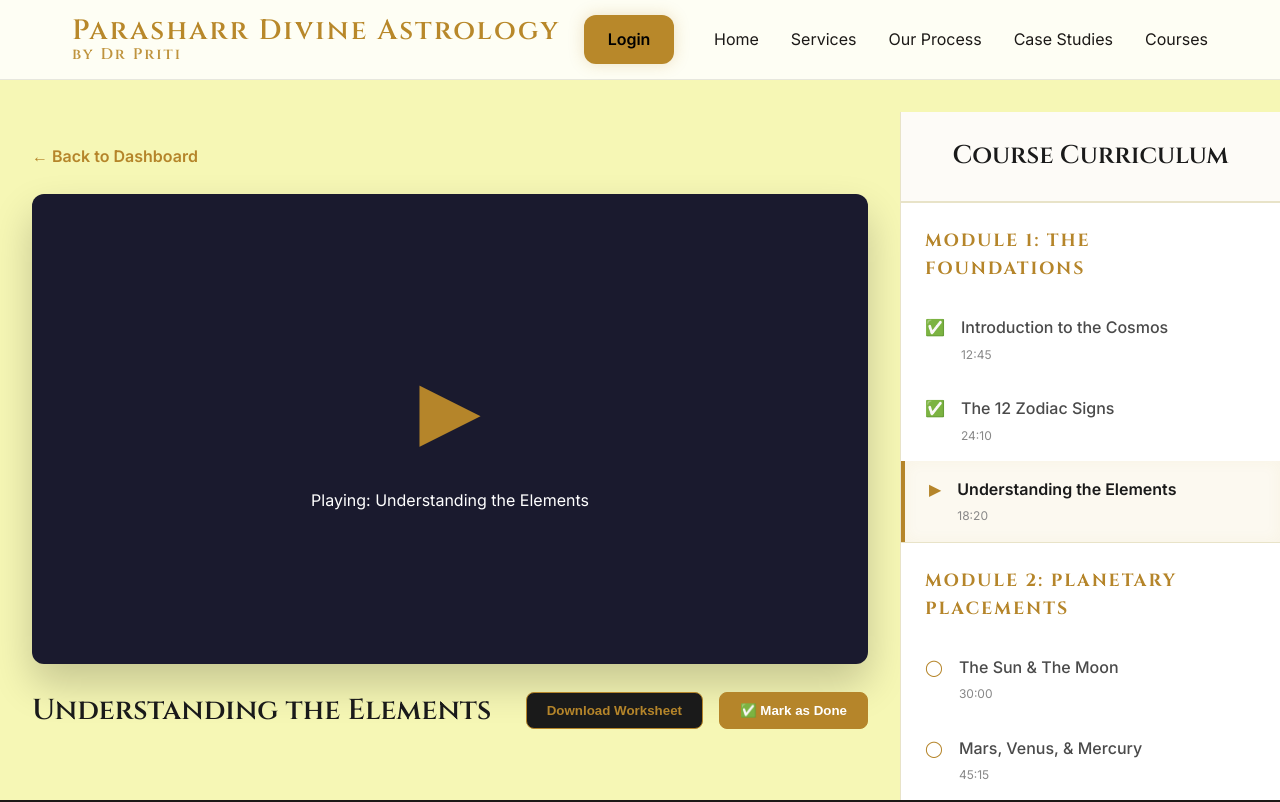
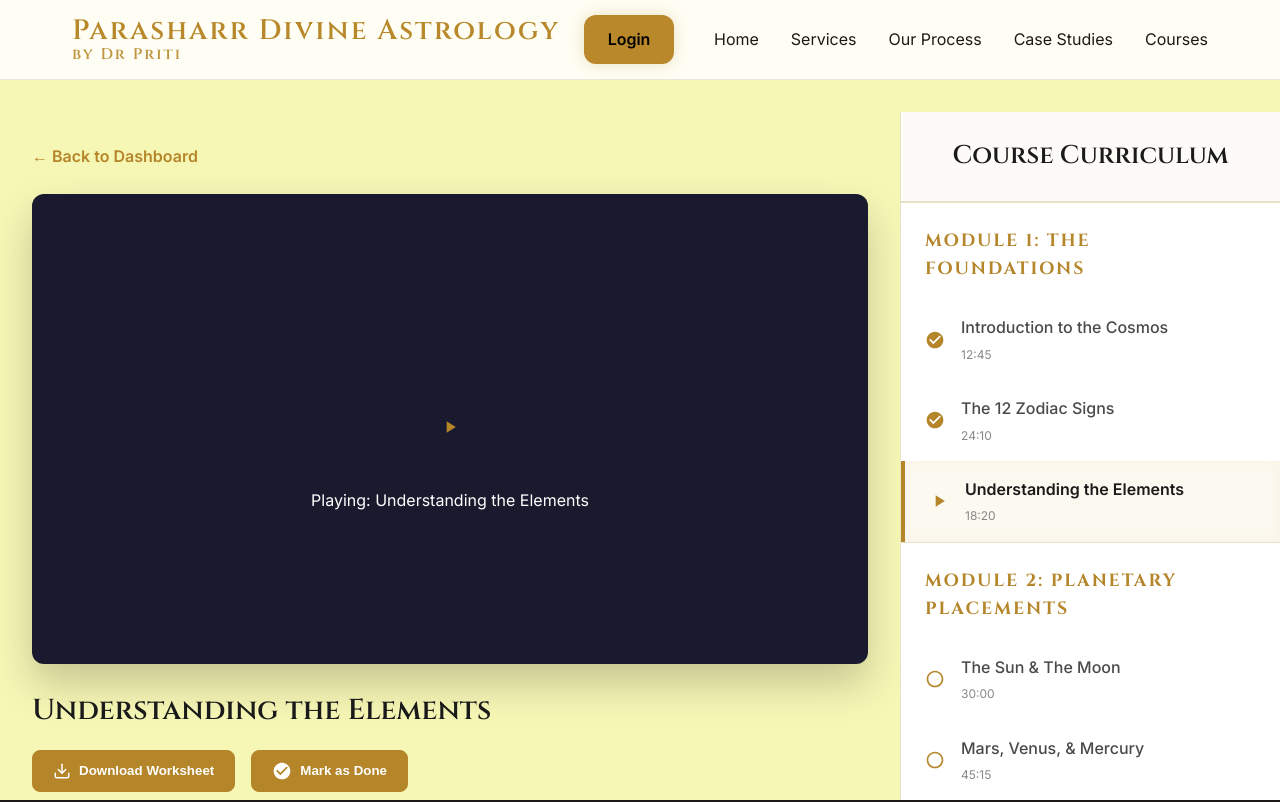
Before and after one commit to yashvashisth16/Astra-Astrology, a Next.js app: page /learn/1 in a window 1280 px wide. Shown: the top 802 px of the page. Built offline with nearby package versions, Linux system fonts and the light colour scheme; no server answers.

Commit message:
Update learning video buttons and SVG icons

```diff
--- a/src/app/courses/page.tsx
+++ b/src/app/courses/page.tsx
@@ -16,7 +16,7 @@ const MOCK_ENROLLED_COURSES = [
 ];
 
 export default function CoursesPage() {
-  const isLoggedIn = <true></true>;
+  const isLoggedIn = true;
   const userName = "Cosmic Student";
 
   //  THE DYNAMIC ALGORITHM: Find the highest enrolled number in the list
--- a/src/app/globals.css
+++ b/src/app/globals.css
@@ -1816,25 +1816,8 @@ body::before {
     gap: 1rem;
 }
 
-/* Black & Gold: Download Button */
-.btn-resources {
-    background-color: #1a1a1a;
-    border: 1px solid #b5852a;
-    color: #b5852a;
-    padding: 10px 20px;
-    border-radius: 8px;
-    font-weight: bold;
-    cursor: pointer;
-    transition: all 0.3s ease;
-}
-
-.btn-resources:hover {
-    background-color: #b5852a;
-    color: #1a1a1a;
-    box-shadow: 0 4px 10px rgba(181, 133, 42, 0.3);
-}
-
-/* Gold & Black: Mark as Done Button */
+/* Golden Buttons for Video Actions */
+.btn-resources,
 .btn-mark-complete {
     background-color: #b5852a;
     border: 1px solid #b5852a;
@@ -1846,6 +1829,7 @@ body::before {
     transition: all 0.3s ease;
 }
 
+.btn-resources:hover,
 .btn-mark-complete:hover {
     background-color: #1a1a1a;
     border-color: #1a1a1a;
--- a/src/app/learn/[CourseId]/page.tsx
+++ b/src/app/learn/[CourseId]/page.tsx
@@ -2,6 +2,11 @@
 
 import React, { useState } from 'react';
 import Link from 'next/link';
+
+// Professional SVG Icons
+const iconPlay = <svg xmlns="http://www.w3.org/2000/svg" width="20" height="20" viewBox="0 0 24 24" fill="currentColor"><path d="M8 5v14l11-7z"/></svg>;
+const iconCompleted = <svg xmlns="http://www.w3.org/2000/svg" width="20" height="20" viewBox="0 0 24 24" fill="currentColor"><path d="M12 2C6.48 2 2 6.48 2 12s4.48 10 10 10 10-4.48 10-10S17.52 2 12 2zm-2 15l-5-5 1.41-1.41L10 14.17l7.59-7.59L19 8l-9 9z"/></svg>;
+const iconPending = <svg xmlns="http://www.w3.org/2000/svg" width="20" height="20" viewBox="0 0 24 24" fill="currentColor"><path d="M12 2C6.48 2 2 6.48 2 12s4.48 10 10 10 10-4.48 10-10S17.52 2 12 2zm0 18c-4.41 0-8-3.59-8-8s3.59-8 8-8 8 3.59 8 8-3.59 8-8 8z"/></svg>;
 
 // MOCK DATA: A full course curriculum
 const MOCK_COURSE = {
@@ -41,7 +46,7 @@ export default function LearnPage() {
 
                 {/* 1. The Video Player Placeholder */}
                 <div className="video-player-box">
-                    <span className="play-icon">▶</span>
+                    <span className="play-icon">{iconPlay}</span>
                     <p>Playing: {activeLesson.title}</p>
                 </div>
 
@@ -50,8 +55,13 @@ export default function LearnPage() {
                     <h1 className="video-title">{activeLesson.title}</h1>
 
                     <div className="video-actions">
-                        <button className="btn-resources"> Download Worksheet</button>
-                        <button className="btn-mark-complete">✅ Mark as Done</button>
+                        <button className="btn-resources" style={{ display: 'inline-flex', alignItems: 'center', gap: '8px' }}>
+                            <svg xmlns="http://www.w3.org/2000/svg" width="18" height="18" viewBox="0 0 24 24" fill="none" stroke="currentColor" strokeWidth="2" strokeLinecap="round" strokeLinejoin="round"><path d="M21 15v4a2 2 0 0 1-2 2H5a2 2 0 0 1-2-2v-4"></path><polyline points="7 10 12 15 17 10"></polyline><line x1="12" y1="15" x2="12" y2="3"></line></svg>
+                            Download Worksheet
+                        </button>
+                        <button className="btn-mark-complete" style={{ display: 'inline-flex', alignItems: 'center', gap: '8px' }}>
+                            {iconCompleted} Mark as Done
+                        </button>
                     </div>
                 </div>
             </div>
@@ -84,8 +94,8 @@ export default function LearnPage() {
                                         //  INTERACTIVITY: Clicking it changes the video!
                                         onClick={() => setActiveLesson(lesson)}
                                     >
-                                        <div className="lesson-status">
-                                            {isPlaying ? "▶" : lesson.isCompleted ? "✅" : "◯"}
+                                        <div className="lesson-status" style={{ display: 'flex', alignItems: 'center' }}>
+                                            {isPlaying ? iconPlay : lesson.isCompleted ? iconCompleted : iconPending}
                                         </div>
                                         <div className="lesson-info">
                                             <span className="lesson-name">{lesson.title}</span>
```
